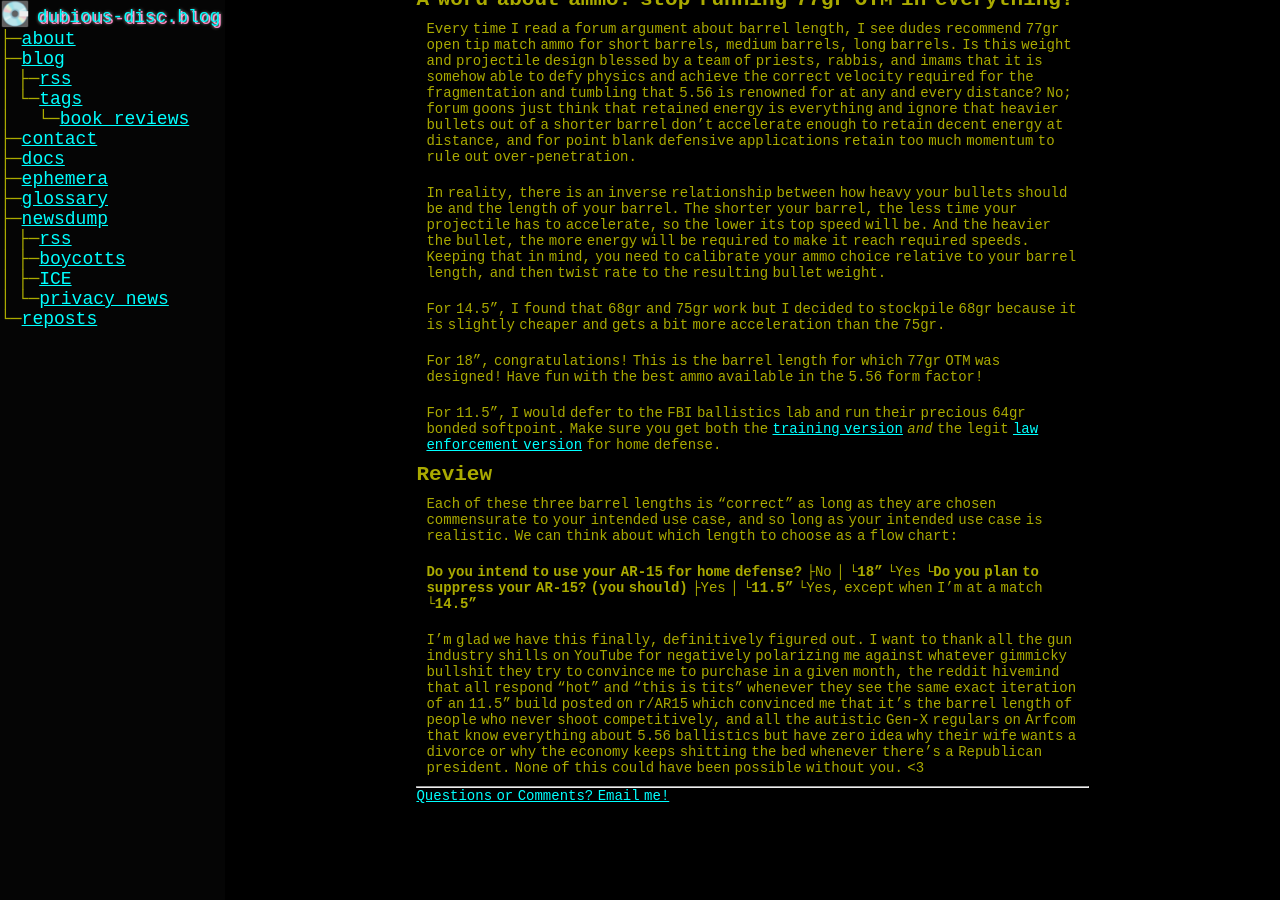
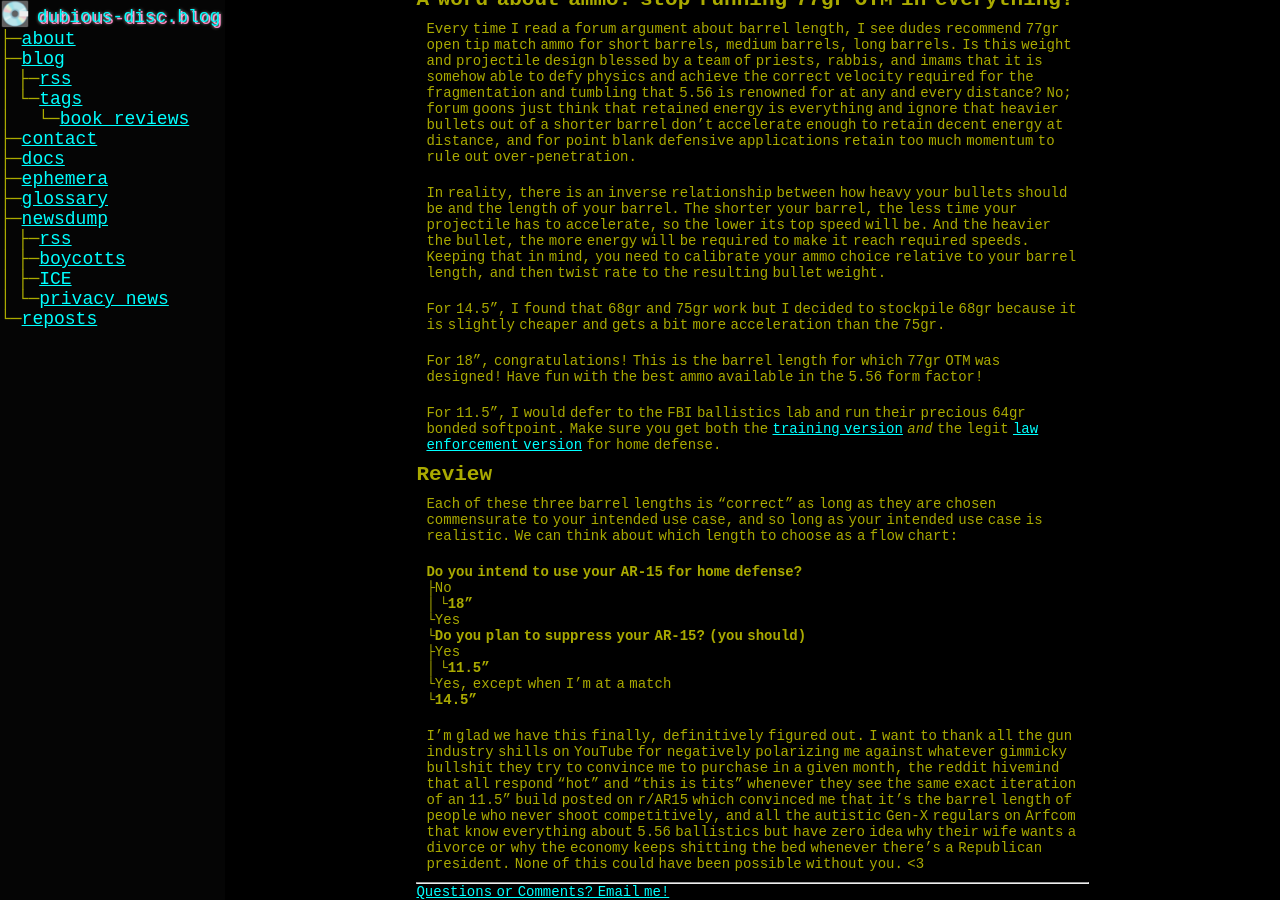
Before and after one commit to paranoid-porygon/paranoid-porygon.github.io, a Jekyll site: the page built from _posts/gun_stuff/2026-05-14-the-3-correct-barrel-lengths.md, in a window 1280 px wide and 900 px high, scrolled down 1691 px. Built offline with Jekyll 4.4.1, drawn with Linux system fonts in a browser that asks for light colours; before the commit the page ends 2495 px from its top, so only the background shows below that.

```diff
--- a/_posts/gun_stuff/2026-05-14-the-3-correct-barrel-lengths.md
+++ b/_posts/gun_stuff/2026-05-14-the-3-correct-barrel-lengths.md
@@ -53,15 +53,15 @@ For 11.5", I would defer to the FBI ballistics lab and run their precious 64gr b
 
 Each of these three barrel lengths is "correct" as long as they are chosen commensurate to your intended use case, and so long as your intended use case is realistic. We can think about which length to choose as a flow chart:
 
-**Do you intend to use your AR-15 for home defense?**
-├No
-│ └**18"**
-└Yes
-  └**Do you plan to suppress your AR-15? (you should)**
-    ├Yes
-    │ └**11.5"**
-    └Yes, except when I'm at a match
-      └**14.5"**
+**Do you intend to use your AR-15 for home defense?**<br/>
+├No<br/>
+│ └**18"**<br/>
+└Yes<br/>
+  └**Do you plan to suppress your AR-15? (you should)**<br/>
+    ├Yes<br/>
+    │ └**11.5"**<br/>
+    └Yes, except when I'm at a match<br/>
+      └**14.5"**<br/>
 
 I'm glad we have this finally, definitively figured out. I want to thank all the gun industry shills on YouTube for negatively polarizing me against whatever gimmicky bullshit they try to convince me to purchase in a given month, the reddit hivemind that all respond "hot" and "this is tits" whenever they see the same exact iteration of an 11.5" build posted on r/AR15 which convinced me that it's the barrel length of people who never shoot competitively, and all the autistic Gen-X regulars on Arfcom that know everything about 5.56 ballistics but have zero idea why their wife wants a divorce or why the economy keeps shitting the bed whenever there's a Republican president. None of this could have been possible without you. <3
 
```
